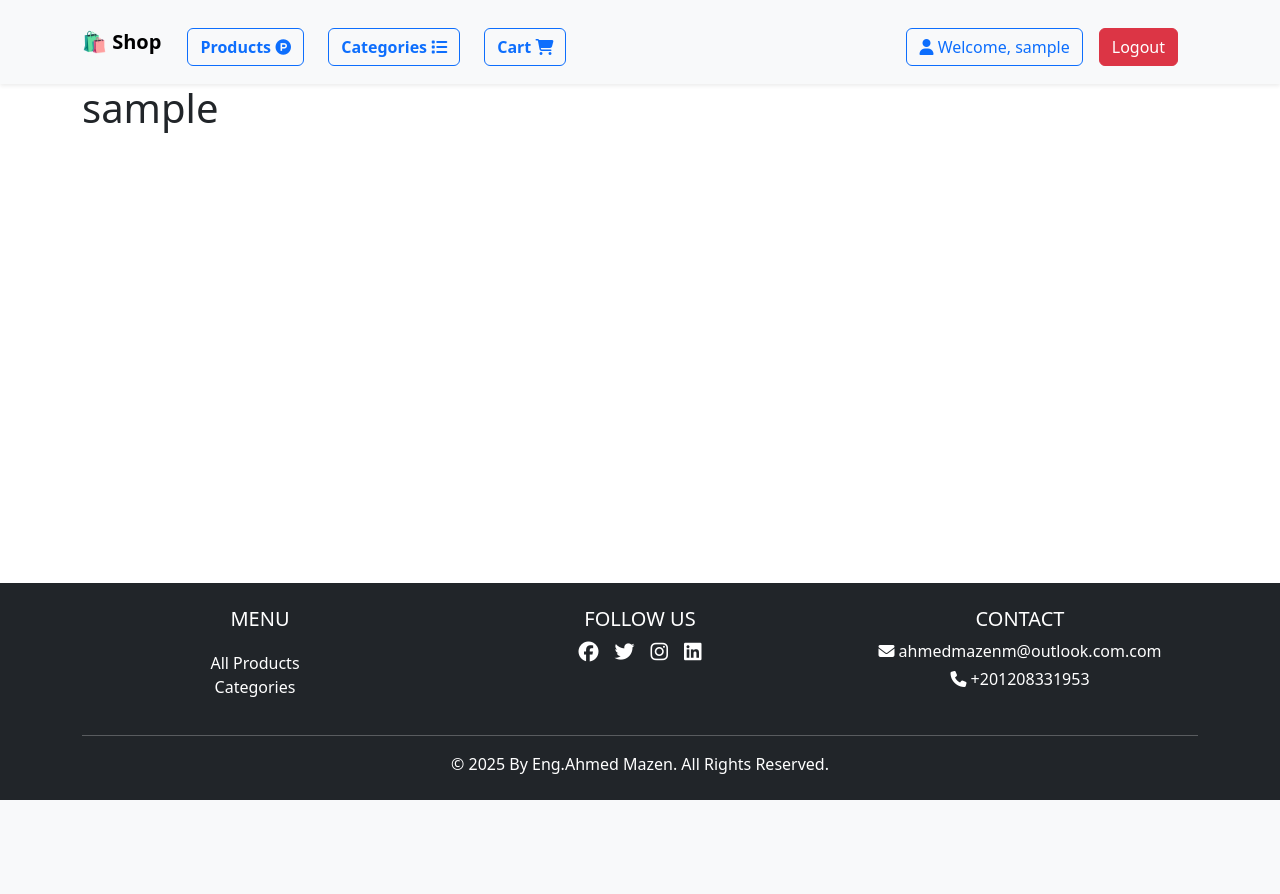
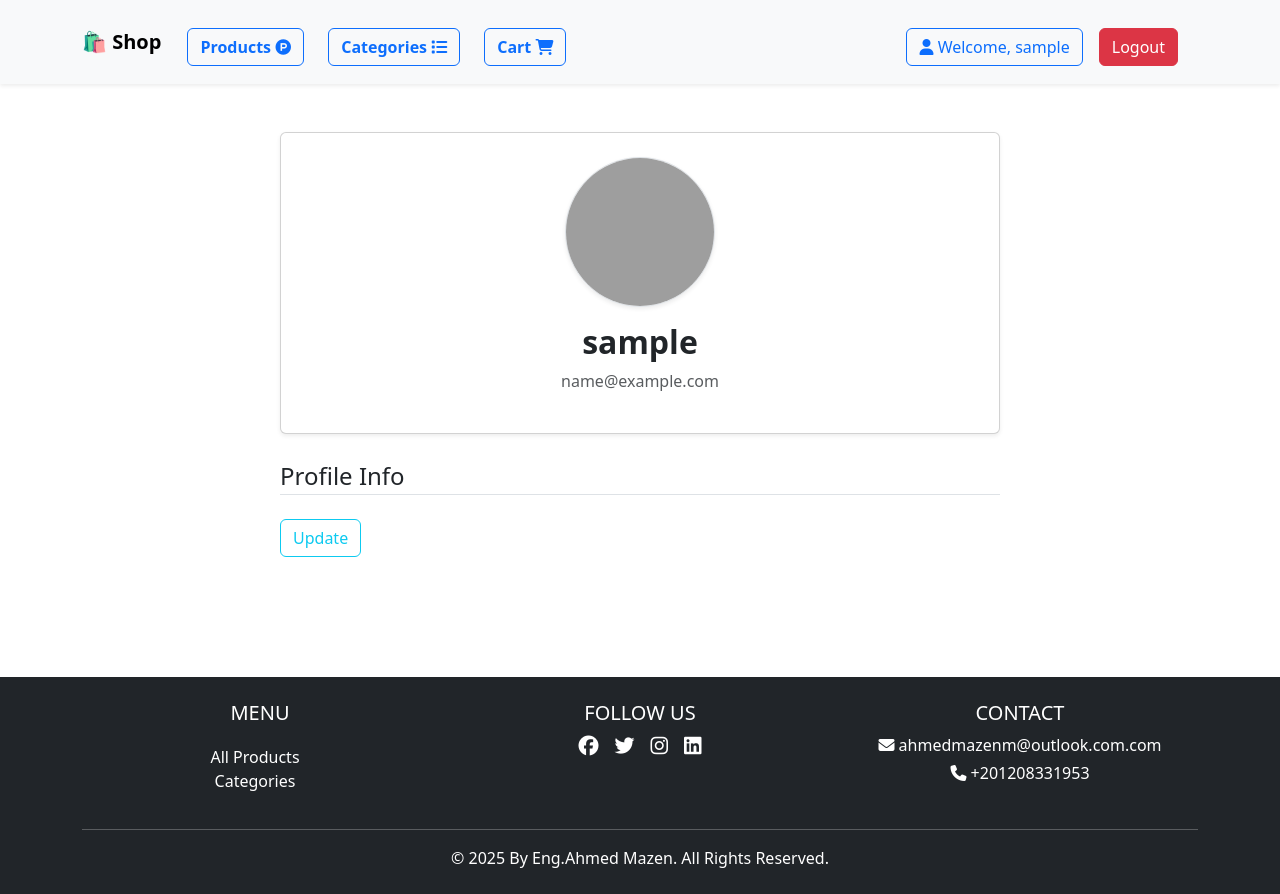
Before and after one commit to AhmedMazenNn/DjangoMart, a Django app: page /profile/ in a window 1280 px wide. Before the commit the page ends 800 px from the top, so only its background shows below. Run offline with Django 4.2, Linux system fonts and the light colour scheme; the visitor is signed in with stand-in values (Sample User, id 1); some libraries are stand-ins or nearby versions; grey boxes are pictures that could not be loaded.

Commit message:
updated profile.html to show case the new update profile features

```diff
--- a/Products-lab/accounts/templates/accounts/profile.html
+++ b/Products-lab/accounts/templates/accounts/profile.html
@@ -1,6 +1,40 @@
 {% extends 'base.html' %}
 {% load crispy_forms_tags %}
+{% load static %}
+
+<link rel="stylesheet" href="{% static 'products/css/style.css' %}">
 
 {% block main_content %}
-    <h1>{{ user.username }}</h1>
+<div class="container my-5">
+    <div class="row justify-content-center">
+        <div class="col-md-8">
+            <div class="card shadow-sm p-4 text-center">
+                <div class="d-flex flex-column align-items-center">
+                    {% if user.profile %}
+                        <img src="{{ user.profile.image.url }}" class="rounded-circle border shadow-sm mb-3"
+                            alt="Profile Picture" width="150" height="150">
+                    {% else %}
+                        <img src="{% static 'path/to/default.jpg' %}" class="rounded-circle border shadow-sm mb-3"
+                            alt="Default Profile Picture" width="150" height="150">
+                    {% endif %}
+
+
+                    <h2 class="fw-bold">{{ user.username }}</h2>
+                    <p class="text-muted">{{ user.email }}</p>
+                </div>
+            </div>
+            <form method="POST" enctype="multipart/form-data">
+                {% csrf_token %}
+                <fieldset class="form-group">
+                    <legend class="border-bottom mb-4 mt-4">Profile Info</legend>
+                    {{ u_form|crispy }}
+                    {{ p_form|crispy }}
+                </fieldset>
+                <div class="form-group">
+                    <button class="btn btn-outline-info mb-4" type="submit">Update</button>
+                </div>
+            </form>
+        </div>
+    </div>
+</div>
 {% endblock main_content %}
```
